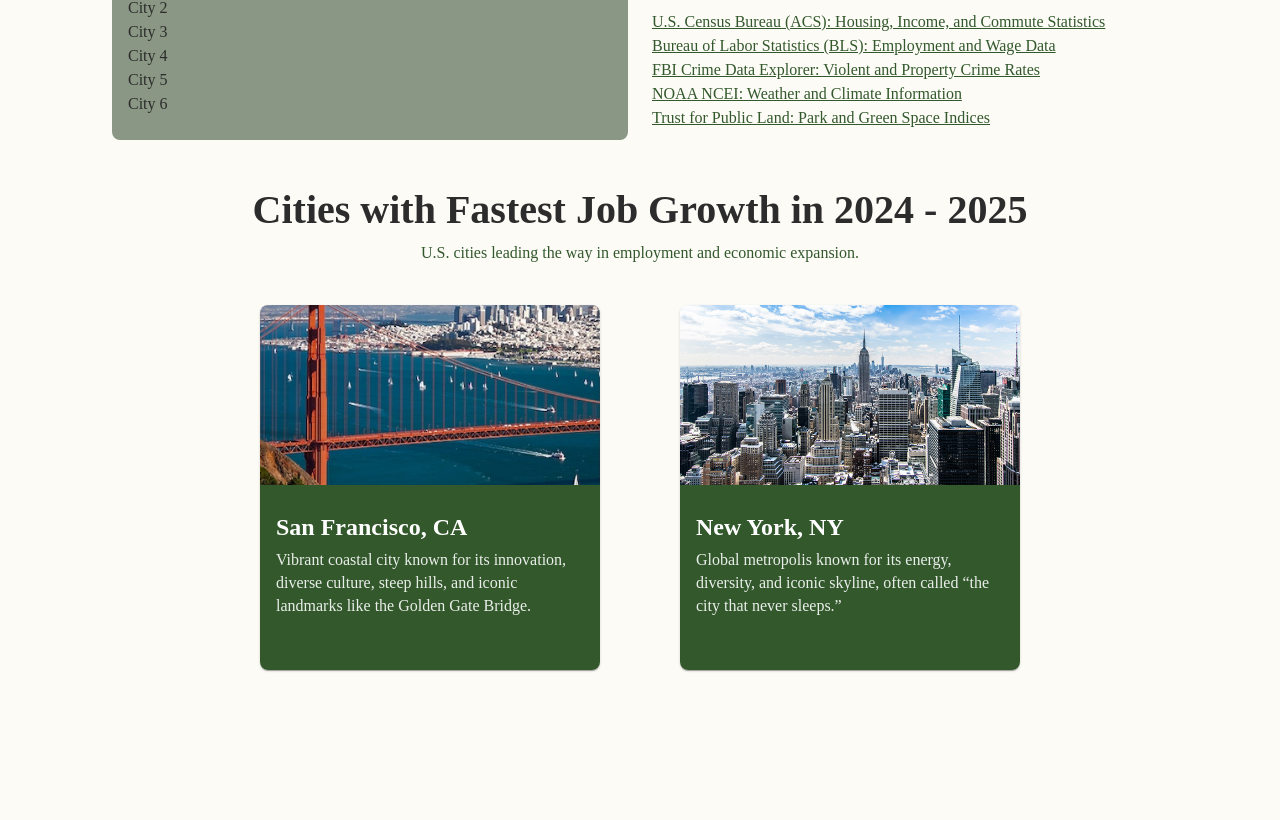
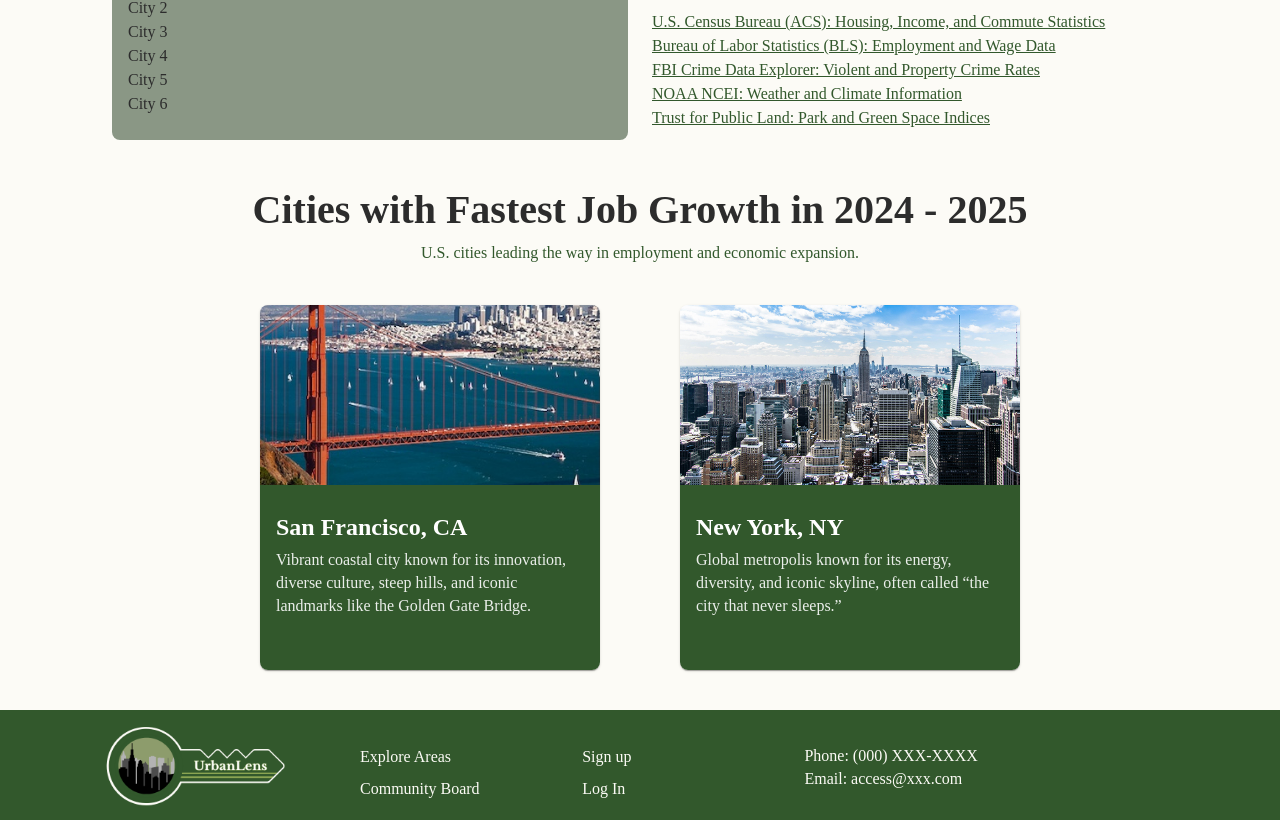
Before and after one commit to meera-develops/urbanlens, a React (Vite) app: page / in a window 1280 px wide. Shown: the part 1951-2771 px from the top of the page. Before the commit the page ends 2661 px from the top, so only its background shows below. Built offline with nearby package versions, Linux system fonts and the light colour scheme; some icons are missing.

Commit message:
got footer working

```diff
--- a/src/App.jsx
+++ b/src/App.jsx
@@ -6,6 +6,8 @@ import Explore from "./pages/explore/explore";
 import Community from './pages/community/community';
 import Login from "./pages/login/login";
 import Navbar from "./components/navbar";
+import Footer from "./components/footer";
+
 
 
 //build navbar next
@@ -50,6 +52,7 @@ function App() {
           element={<Login />} />
 
         </Routes>
+        <Footer />
       </Router>
 
     </>
--- /dev/null
+++ b/src/components/footer.jsx
@@ -0,0 +1,112 @@
+import { Box, Grid, Typography, Link, useTheme } from '@mui/material';
+import { Link as RouterLink } from 'react-router-dom';
+import { styled } from "@mui/material/styles";
+import logo from '../assets/img/logo.png';
+
+//figure out links issue
+
+//then the explore areas and filtering sidebar
+//then single city page
+//then sign up or compare/contrast
+//community board last i guess
+
+function Footer () {
+    const theme = useTheme();
+    // const FooterLink = styled(RouterLink)(({ theme }) => ({
+    //     display: 'block',
+    //     marginBottom: theme.spacing(1),
+    //     fontSize: '1rem',
+    //     color: theme.palette.background.default,
+    //     textDecoration: 'none',
+    //     cursor: 'pointer',
+    //     '&:hover': {
+    //         opacity: 0.8,
+    //     },
+    // }));
+
+    return (
+        <>
+        <Box
+         component="footer"
+         sx={{
+            backgroundColor: theme.palette.primary.main,
+            color: theme.palette.background.default,
+            px: { xs: 3, md: 8 },
+            py: 0,
+            mt: { xs: 3, lg: 5, },
+         }}
+        >
+            <Grid container spacing={4} alignItems="center" textAlign={{xs: 'center', md: 'left'}}>
+                <Grid size={{ xs: 12, md: 6, lg: 3}}>
+                    <Box
+                        sx={{
+                        display: 'flex',
+                        alignItems: 'center',
+                        justifyContent: { xs: 'center', md: 'center' },
+                        gap: 2,
+                        }}
+                    >
+                    <Box
+                    component="img"
+                    src={logo}
+                    alt="Urban Lens Key-shaped Logo"
+                    sx={{ width: '70%', height: 'auto' }}
+                    />
+                    </Box>
+                </Grid>
+
+                <Grid size={{ xs: 12, md: 6, lg: 7}}
+                sx={{
+                    mt: {xs: 1, lg: 3,}
+                }}
+                >
+                    <Grid container spacing={1} justifyContent="center">
+                        <Grid size={{ xs: 12, lg: 4}}>
+                            <FooterLink to="/explore">Explore Areas</FooterLink>
+                            <FooterLink to="/communityboard">Community Board</FooterLink>
+                        </Grid>
+                        <Grid size={{ xs: 12, lg: 4}}>
+                            <FooterLink to="/signup">Sign up</FooterLink>
+                            <FooterLink to="/login">Log In</FooterLink>
+                        </Grid>
+                        <Grid size={{ xs: 12, lg: 4}}>
+                            <Typography variant="body2">
+                                Phone: (000) XXX-XXXX
+                            </Typography>
+                            <Typography variant="body2">
+                                Email: access@xxx.com
+                            </Typography>
+                        </Grid>
+                    </Grid>
+                </Grid>
+
+
+
+            </Grid>
+        </Box>
+
+        </>
+    )
+} export default Footer;
+
+function FooterLink({ to, children }) {
+  return (
+    <Link
+      component={RouterLink}
+      to={to}
+      underline="none"
+      color="inherit"
+      sx={{
+        display: 'block',
+        mb: 1,
+        fontSize: '1rem',
+        cursor: 'pointer',
+        '&:hover': {
+          opacity: 0.8,
+        },
+      }}
+    >
+      {children}
+    </Link>
+  );
+}
--- a/src/pages/home/home.jsx
+++ b/src/pages/home/home.jsx
@@ -9,16 +9,6 @@ import web from "../../assets/img/peopleWeb.png";
 import CityCard from "../../components/cityCard.jsx";
 import Cities from "../../components/citiesInfo.js";
 
-
-
-//create a card component to be used for this page and the gallery page
-//card component will accept a prop that tells it the city and the city information
-
-//then build the footer
-//then the explore areas
-//then single city page
-//then sign up or compare/contrast
-//community board last i guess
 
 function home() {
   const theme = useTheme(); //callback hook for theme
@@ -395,7 +385,7 @@ function home() {
           }}
           sx={{
             px: { xs: 2, md: 0, },
-            pb: 5,
+            // pb: 5,
           }}
           >
             {myCities.map((city) => (
```
